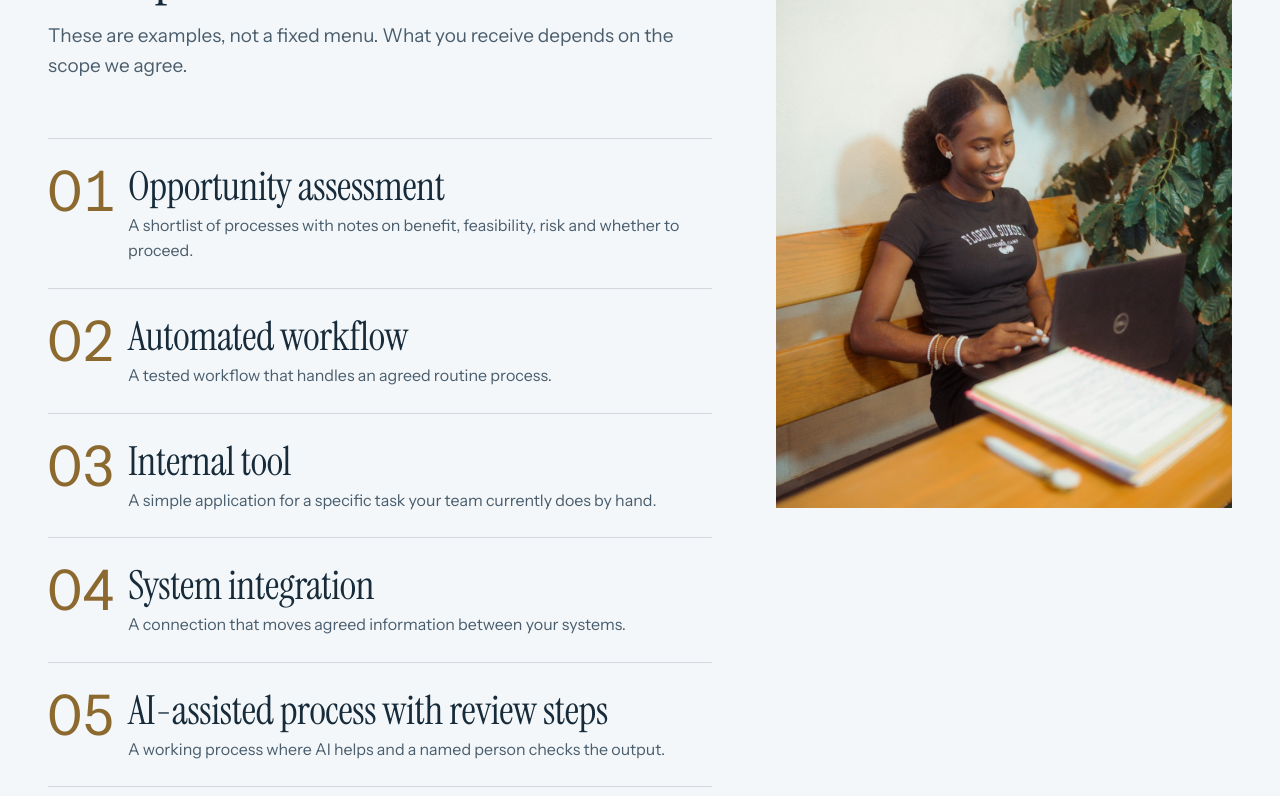
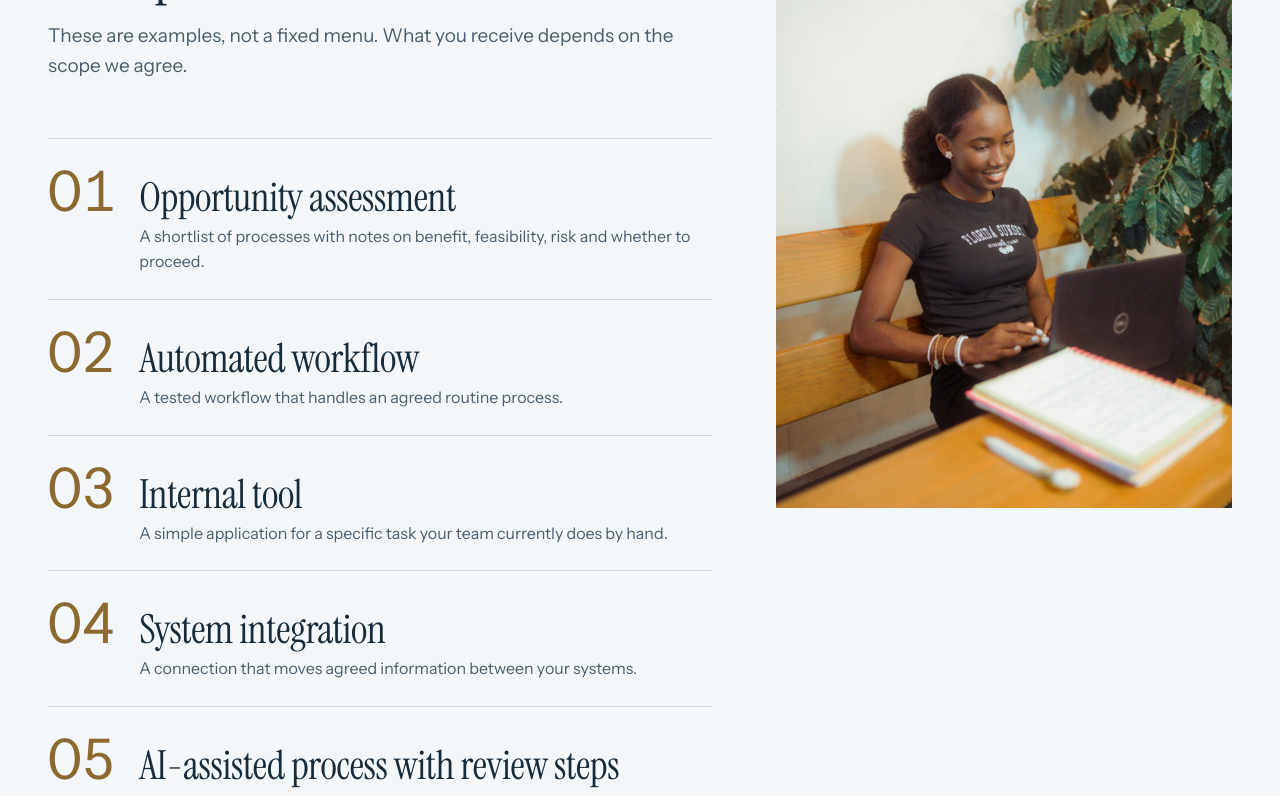
Before and after one commit to Jasin445/datatech-consult, a Next.js app: page /services/ai-automation in a window 1280 px wide. Shown: the part 3440-4236 px from the top of the page. Built offline with nearby package versions, Linux system fonts and the light colour scheme; no server answers.

Commit message:
adjust: fix numeral overlap, slower dropdown animation

```diff
--- a/src/app/contact/page.tsx
+++ b/src/app/contact/page.tsx
@@ -47,7 +47,7 @@ export default function ContactPage() {
             </h2>
             <ol aria-labelledby="next-heading" className="mb-10 border-t border-charcoal/15">
               {contactPage.next.steps.map((step, i) => (
-                <li key={step} className="grid grid-cols-[2.75rem_1fr] gap-x-3 border-b border-charcoal/15 py-4">
+                <li key={step} className="grid grid-cols-[auto_1fr] items-baseline gap-x-5 border-b border-charcoal/15 py-4">
                   <span aria-hidden="true" className="font-sans text-3xl font-light leading-none text-gold tabular-nums">
                     {String(i + 1).padStart(2, "0")}
                   </span>
--- a/src/components/sections/ContentsList.tsx
+++ b/src/components/sections/ContentsList.tsx
@@ -5,7 +5,7 @@ export function ContentsList({ items }: { items: readonly TitledItem[] }) {
   return (
     <ol className="border-t border-charcoal/15">
       {items.map((item, i) => (
-        <li key={item.title} className="group grid grid-cols-[3rem_1fr] gap-x-4 border-b border-charcoal/15 py-6 sm:grid-cols-[4rem_1fr]">
+        <li key={item.title} className="group grid grid-cols-[auto_1fr] items-baseline gap-x-5 border-b border-charcoal/15 py-6 sm:gap-x-6">
           <span aria-hidden="true" className="font-sans text-3xl font-light leading-none text-gold tabular-nums">
             {String(i + 1).padStart(2, "0")}
           </span>
--- a/src/styles/globals.css
+++ b/src/styles/globals.css
@@ -75,9 +75,9 @@
   }
 
   /* Dropdown panels: short fade and drop. */
-  --animate-menu-in: menu-in 0.22s cubic-bezier(0.2, 0.7, 0.2, 1) both;
+  --animate-menu-in: menu-in 0.45s cubic-bezier(0.16, 1, 0.3, 1) both;
   @keyframes menu-in {
-    from { opacity: 0; transform: translateY(-6px); }
+    from { opacity: 0; transform: translateY(-12px); }
     to { opacity: 1; transform: none; }
   }
 }
```
Also changed, not shown: 1 other file (tests, documents, lock files or other folders).
